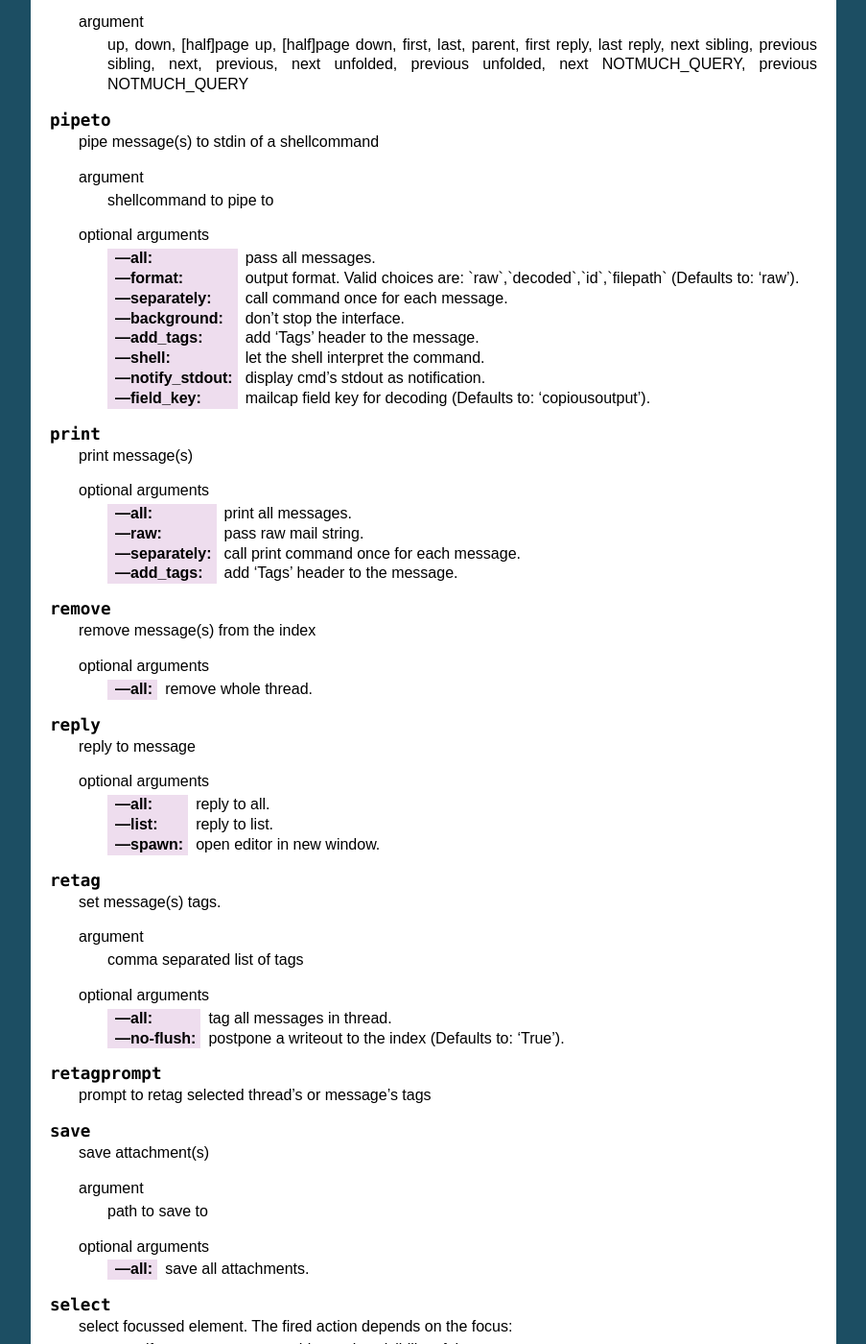
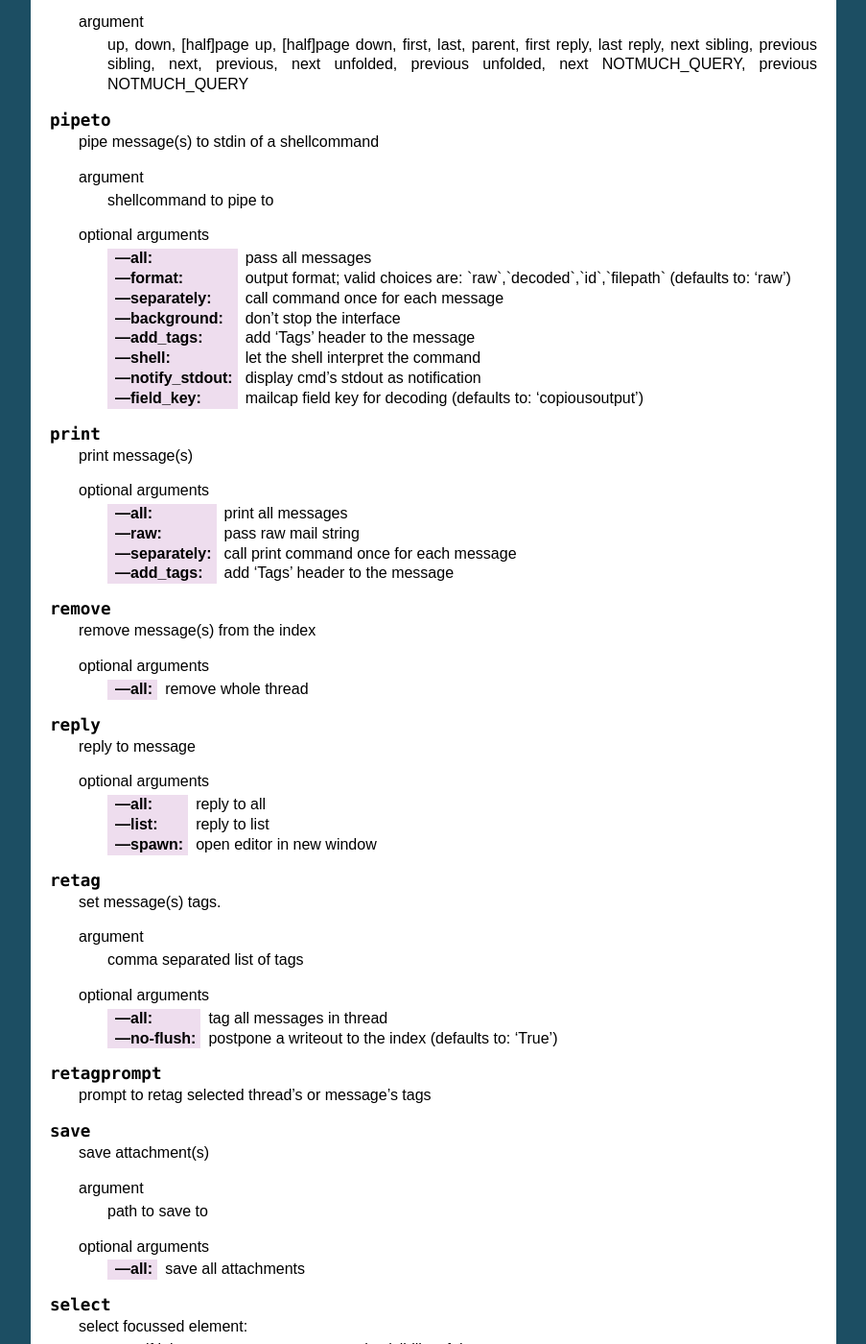
Before and after one commit to pazz/alot, a Sphinx documentation site: the page built from docs/source/usage/modes/thread.rst, in a window 1280 px wide and 1400 px high, scrolled down 738 px. Shown: the whole window at 96% size, without its empty margins (198-1101 px from the left). Built offline with Sphinx 7.4.7, drawn with Linux system fonts in a browser that asks for light colours; some of the changed text lies outside the part shown.

```diff
--- a/docs/source/generate_commands.py
+++ b/docs/source/generate_commands.py
@@ -53,20 +53,20 @@
         a = parser._positionals._group_actions[0]
         out += ' '*8 + str(parser._positionals._group_actions[0].help)
         if a.choices:
-            out += ". valid choices are: %s." % ','.join(['\`%s\`' % s for s
+            out += "; valid choices are: %s" % ','.join(['\`%s\`' % s for s
                                                           in a.choices])
         if a.default:
-            out += ". defaults to: '%s'." % a.default
+            out += " (defaults to: '%s')" % a.default
         out += '\n\n'
     elif len(parser._positionals._group_actions) > 1:
         out += "    positional arguments\n"
         for index, a in enumerate(parser._positionals._group_actions):
             out += "        %s: %s" % (index, a.help)
             if a.choices:
-                out += ". valid choices are: %s." % ','.join(
+                out += "; valid choices are: %s" % ','.join(
                     ['\`%s\`' % s for s in a.choices])
             if a.default:
-                out += ". defaults to: '%s'." % a.default
+                out += " (defaults to: '%s')" % a.default
             out += '\n'
         out += '\n\n'
 
@@ -76,11 +76,11 @@
         switches = [s.replace('--', '---') for s in a.option_strings]
         out += "        :%s: %s" % (', '.join(switches), a.help)
         if a.choices and not isinstance(a, BooleanAction):
-            out += ". Valid choices are: %s" % ','.join(['\`%s\`' % s for s
+            out += "; valid choices are: %s" % ','.join(['\`%s\`' % s for s
                                                          in a.choices])
         if a.default:
-            out += " (Defaults to: '%s')" % a.default
-        out += '.\n'
+            out += " (defaults to: '%s')" % a.default
+        out += '\n'
     out += '\n'
 
     return out
@@ -110,7 +110,7 @@
             modefile.write('The following commands are available in %s mode'
                            '\n\n' % mode)
         else:
-            header = 'Global Commands'
+            header = 'Global commands'
             modefile.write('%s\n%s\n' % (header, '-' * len(header)))
             modefile.write('The following commands are available globally\n\n')
         for cmdstring, struct in sorted(modecommands.items()):
--- a/docs/source/usage/cli_commands.rst
+++ b/docs/source/usage/cli_commands.rst
@@ -1,6 +1,6 @@
 search
     start in a search buffer using the querystring provided as
-    parameter. See also :manpage:`notmuch-search-terms(7)`.
+    parameter (see :manpage:`notmuch-search-terms(7)`)
 
 compose
     compose a new message
--- a/docs/source/usage/modes/thread.rst
+++ b/docs/source/usage/modes/thread.rst
@@ -19,7 +19,7 @@
     edit message in as new
 
     optional arguments
-        :---spawn: open editor in new window.
+        :---spawn: open editor in new window
 
 .. _cmd.thread.fold:
 
@@ -38,8 +38,8 @@
     forward message
 
     optional arguments
-        :---attach: attach original mail.
-        :---spawn: open editor in new window.
+        :---attach: attach original mail
+        :---spawn: open editor in new window
 
 .. _cmd.thread.indent:
 
@@ -71,14 +71,14 @@
         shellcommand to pipe to
 
     optional arguments
-        :---all: pass all messages.
-        :---format: output format. Valid choices are: \`raw\`,\`decoded\`,\`id\`,\`filepath\` (Defaults to: 'raw').
-        :---separately: call command once for each message.
-        :---background: don't stop the interface.
-        :---add_tags: add 'Tags' header to the message.
-        :---shell: let the shell interpret the command.
-        :---notify_stdout: display cmd's stdout as notification.
-        :---field_key: mailcap field key for decoding (Defaults to: 'copiousoutput').
+        :---all: pass all messages
+        :---format: output format; valid choices are: \`raw\`,\`decoded\`,\`id\`,\`filepath\` (defaults to: 'raw')
+        :---separately: call command once for each message
+        :---background: don't stop the interface
+        :---add_tags: add 'Tags' header to the message
+        :---shell: let the shell interpret the command
+        :---notify_stdout: display cmd's stdout as notification
+        :---field_key: mailcap field key for decoding (defaults to: 'copiousoutput')
 
 .. _cmd.thread.print:
 
@@ -87,10 +87,10 @@
     print message(s)
 
     optional arguments
-        :---all: print all messages.
-        :---raw: pass raw mail string.
-        :---separately: call print command once for each message.
-        :---add_tags: add 'Tags' header to the message.
+        :---all: print all messages
+        :---raw: pass raw mail string
+        :---separately: call print command once for each message
+        :---add_tags: add 'Tags' header to the message
 
 .. _cmd.thread.remove:
 
@@ -99,7 +99,7 @@
     remove message(s) from the index
 
     optional arguments
-        :---all: remove whole thread.
+        :---all: remove whole thread
 
 .. _cmd.thread.reply:
 
@@ -108,9 +108,9 @@
     reply to message
 
     optional arguments
-        :---all: reply to all.
-        :---list: reply to list.
-        :---spawn: open editor in new window.
+        :---all: reply to all
+        :---list: reply to list
+        :---spawn: open editor in new window
 
 .. _cmd.thread.retag:
 
@@ -122,8 +122,8 @@
         comma separated list of tags
 
     optional arguments
-        :---all: tag all messages in thread.
-        :---no-flush: postpone a writeout to the index (Defaults to: 'True').
+        :---all: tag all messages in thread
+        :---no-flush: postpone a writeout to the index (defaults to: 'True')
 
 .. _cmd.thread.retagprompt:
 
@@ -142,15 +142,15 @@
         path to save to
 
     optional arguments
-        :---all: save all attachments.
+        :---all: save all attachments
 
 .. _cmd.thread.select:
 
 .. describe:: select
 
-    select focussed element. The fired action depends on the focus:
-        - if message summary, this toggles visibility of the message,
-        - if attachment line, this opens the attachment
+    select focussed element:
+        - if it is a message summary, toggle visibility of the message;
+        - if it is an attachment line, open the attachment
 
 
 .. _cmd.thread.tag:
@@ -163,8 +163,8 @@
         comma separated list of tags
 
     optional arguments
-        :---all: tag all messages in thread.
-        :---no-flush: postpone a writeout to the index (Defaults to: 'True').
+        :---all: tag all messages in thread
+        :---no-flush: postpone a writeout to the index (defaults to: 'True')
 
 .. _cmd.thread.toggleheaders:
 
@@ -196,8 +196,8 @@
         comma separated list of tags
 
     optional arguments
-        :---all: tag all messages in thread.
-        :---no-flush: postpone a writeout to the index (Defaults to: 'True').
+        :---all: tag all messages in thread
+        :---no-flush: postpone a writeout to the index (defaults to: 'True')
 
 .. _cmd.thread.unfold:
 
@@ -219,5 +219,5 @@
         comma separated list of tags
 
     optional arguments
-        :---all: tag all messages in thread.
-        :---no-flush: postpone a writeout to the index (Defaults to: 'True').
+        :---all: tag all messages in thread
+        :---no-flush: postpone a writeout to the index (defaults to: 'True')
```
Also changed, not shown: docs/source/usage/cli_options.rst (+5 -5 lines), docs/source/usage/modes/envelope.rst (+6 -6 lines), docs/source/usage/modes/global.rst (+24 -29 lines), docs/source/usage/modes/search.rst (+10 -10 lines), 4 other files.
